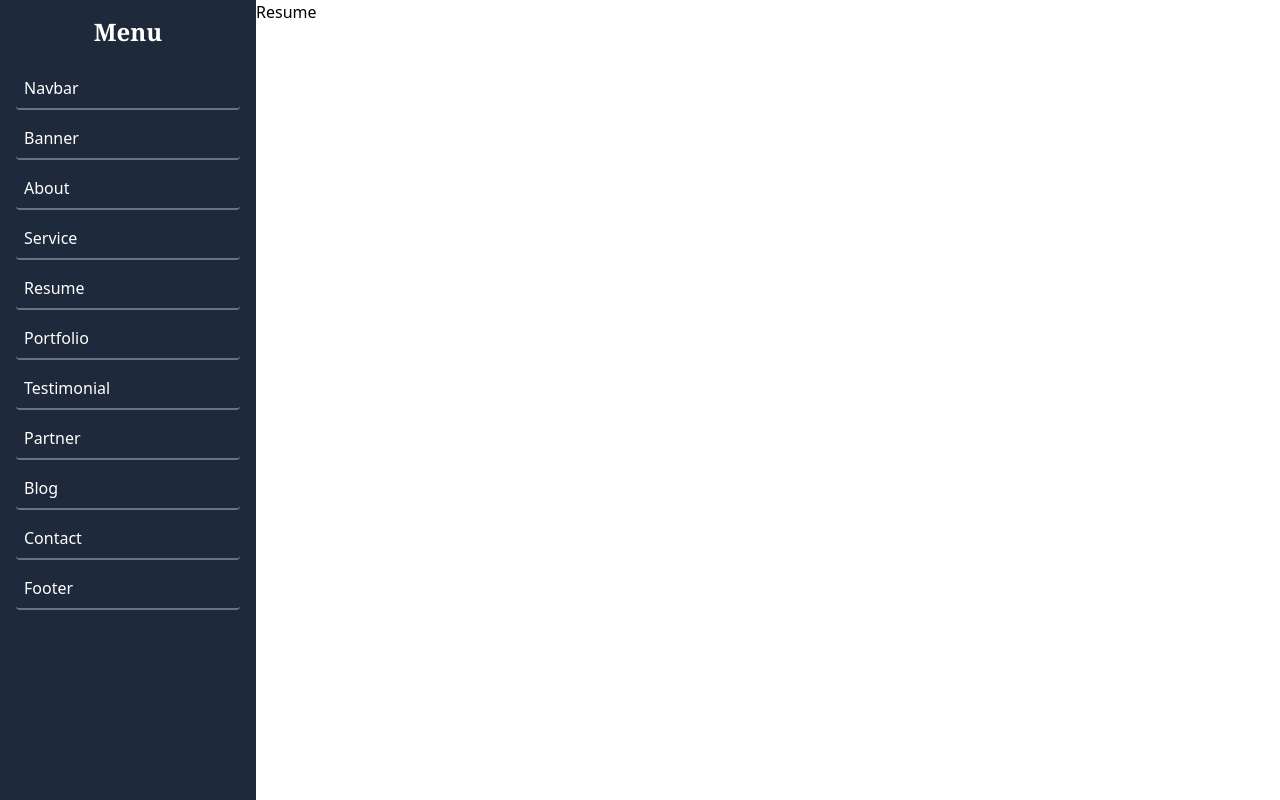
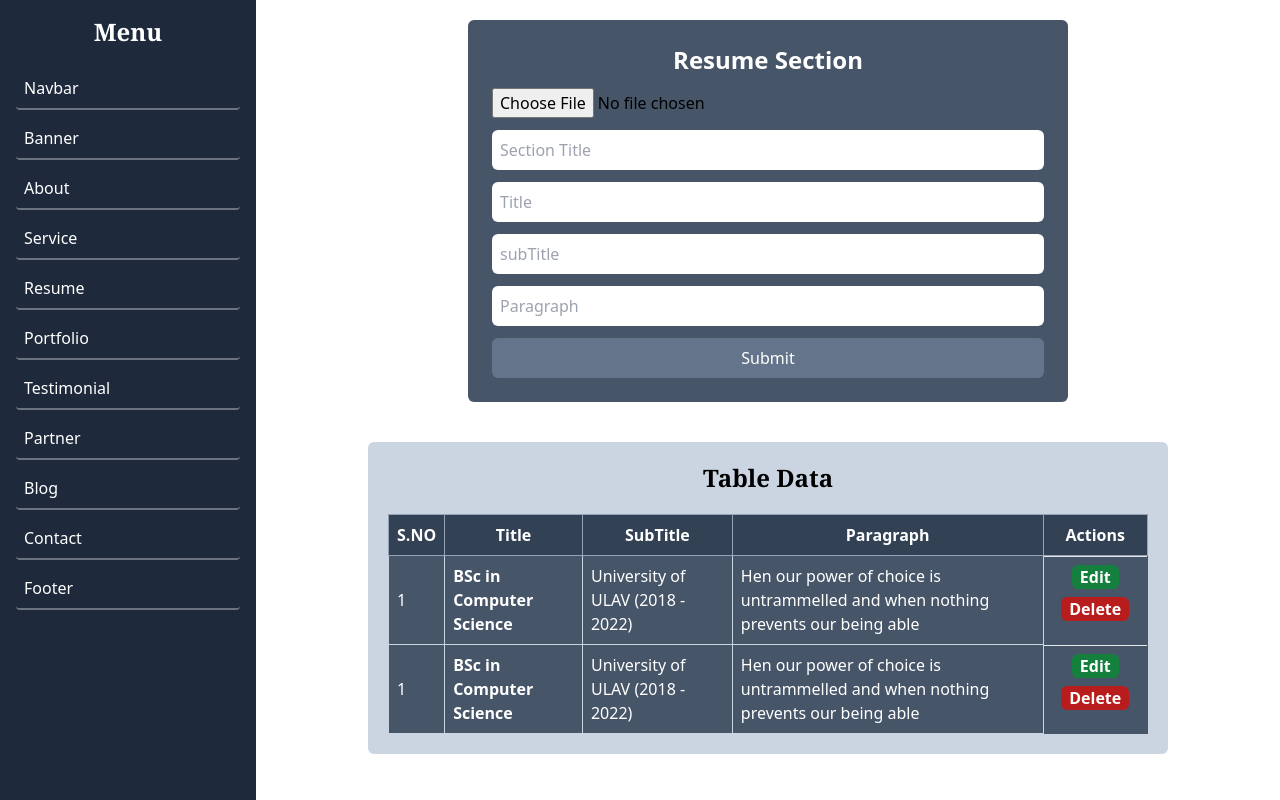
Before and after one commit to mamunurroshid90/portfolio-backend, a React (Vite) app in the folder dashboard/: page / in a window 1280 px wide. Both pictures are taken after a click on the item "Resume". Built offline with nearby package versions, Linux system fonts and the light colour scheme; no server answers.

Commit message:
added resume section dashboard design

```diff
--- a/dashboard/src/App.jsx
+++ b/dashboard/src/App.jsx
@@ -4,6 +4,7 @@ import Banner from "./components/Banner";
 import Services from "./components/Services";
 import "react-toastify/dist/ReactToastify.css";
 import About from "./components/About";
+import Resume from "./components/Resume";
 
 function App() {
   const [activeMenu, setActiveMenu] = useState("Navbar");
@@ -100,7 +101,7 @@ function App() {
               </h1>
             )}
             {activeMenu == "Service" && <Services />}
-            {activeMenu == "Resume" && <h1>Resume</h1>}
+            {activeMenu == "Resume" && <Resume />}
             {activeMenu == "Portfolio" && <h1>Portfolio</h1>}
             {activeMenu == "Testimonial" && <h1>Testimonial</h1>}
             {activeMenu == "Partner" && <h1>Partner</h1>}
--- /dev/null
+++ b/dashboard/src/components/Resume.jsx
@@ -0,0 +1,110 @@
+import React from "react";
+
+const Resume = () => {
+  return (
+    <>
+      <div className=" flex flex-col justify-center items-center pt-5">
+        <form className=" bg-slate-600 p-6 rounded-md w-[600px] flex flex-col gap-3">
+          <h2 className=" text-2xl font-bold font-sans text-center text-white">
+            Resume Section
+          </h2>
+          <input type="file" name="" id="" />
+          <input
+            type="text"
+            placeholder="Section Title"
+            className=" p-2 rounded-md w-full"
+          />
+          <input
+            type="text"
+            placeholder="Title"
+            className=" p-2 rounded-md w-full"
+          />
+          <input
+            type="text"
+            placeholder="subTitle"
+            className=" p-2 rounded-md w-full"
+          />
+          <input
+            type="text"
+            placeholder="Paragraph"
+            className=" p-2 rounded-md w-full"
+          />
+          <div>
+            <button
+              type="submit"
+              className=" bg-slate-500 text-white font-medium rounded-md p-2 w-full"
+            >
+              Submit
+            </button>
+          </div>
+        </form>
+
+        {/* Table Data */}
+        <div className=" mt-10 bg-slate-300 w-[800px] p-5 rounded-md">
+          <h3 className=" text-2xl font-bold font-serif text-center">
+            Table Data
+          </h3>
+          <div className=" mt-5">
+            <table className=" border-collapse border border-slate-600 w-full">
+              <thead className="">
+                <tr className=" bg-slate-700 text-white">
+                  <th className=" border border-slate-400 p-2">S.NO</th>
+                  <th className=" border border-slate-400 p-2">Title</th>
+                  <th className=" border border-slate-400 p-2">SubTitle</th>
+                  <th className=" border border-slate-400 p-2">Paragraph</th>
+                  <th className=" border border-slate-400 p-2">Actions</th>
+                </tr>
+              </thead>
+              <tbody>
+                <tr className=" bg-slate-600 text-white">
+                  <td className=" border border-slate-300 p-2">1</td>
+                  <td className=" border border-slate-300 p-2 font-bold">
+                    BSc in Computer Science
+                  </td>
+                  <td className=" border border-slate-300 p-2">
+                    University of ULAV (2018 - 2022)
+                  </td>
+                  <td className=" border border-slate-300 p-2">
+                    Hen our power of choice is untrammelled and when nothing
+                    prevents our being able
+                  </td>
+                  <td className=" flex flex-wrap gap-2 justify-center border-t p-2">
+                    <button className=" bg-green-700 px-2 font-semibold  rounded-md text-white">
+                      Edit
+                    </button>
+                    <button className=" bg-red-700 px-2 font-semibold  rounded-md text-white">
+                      Delete
+                    </button>
+                  </td>
+                </tr>
+                <tr className=" bg-slate-600 text-white">
+                  <td className=" border border-slate-300 p-2">1</td>
+                  <td className=" border border-slate-300 p-2 font-bold">
+                    BSc in Computer Science
+                  </td>
+                  <td className=" border border-slate-300 p-2">
+                    University of ULAV (2018 - 2022)
+                  </td>
+                  <td className=" border border-slate-300 p-2">
+                    Hen our power of choice is untrammelled and when nothing
+                    prevents our being able
+                  </td>
+                  <td className=" flex flex-wrap gap-2 justify-center border-t p-2">
+                    <button className=" bg-green-700 px-2 font-semibold  rounded-md text-white">
+                      Edit
+                    </button>
+                    <button className=" bg-red-700 px-2 font-semibold  rounded-md text-white">
+                      Delete
+                    </button>
+                  </td>
+                </tr>
+              </tbody>
+            </table>
+          </div>
+        </div>
+      </div>
+    </>
+  );
+};
+
+export default Resume;
```
